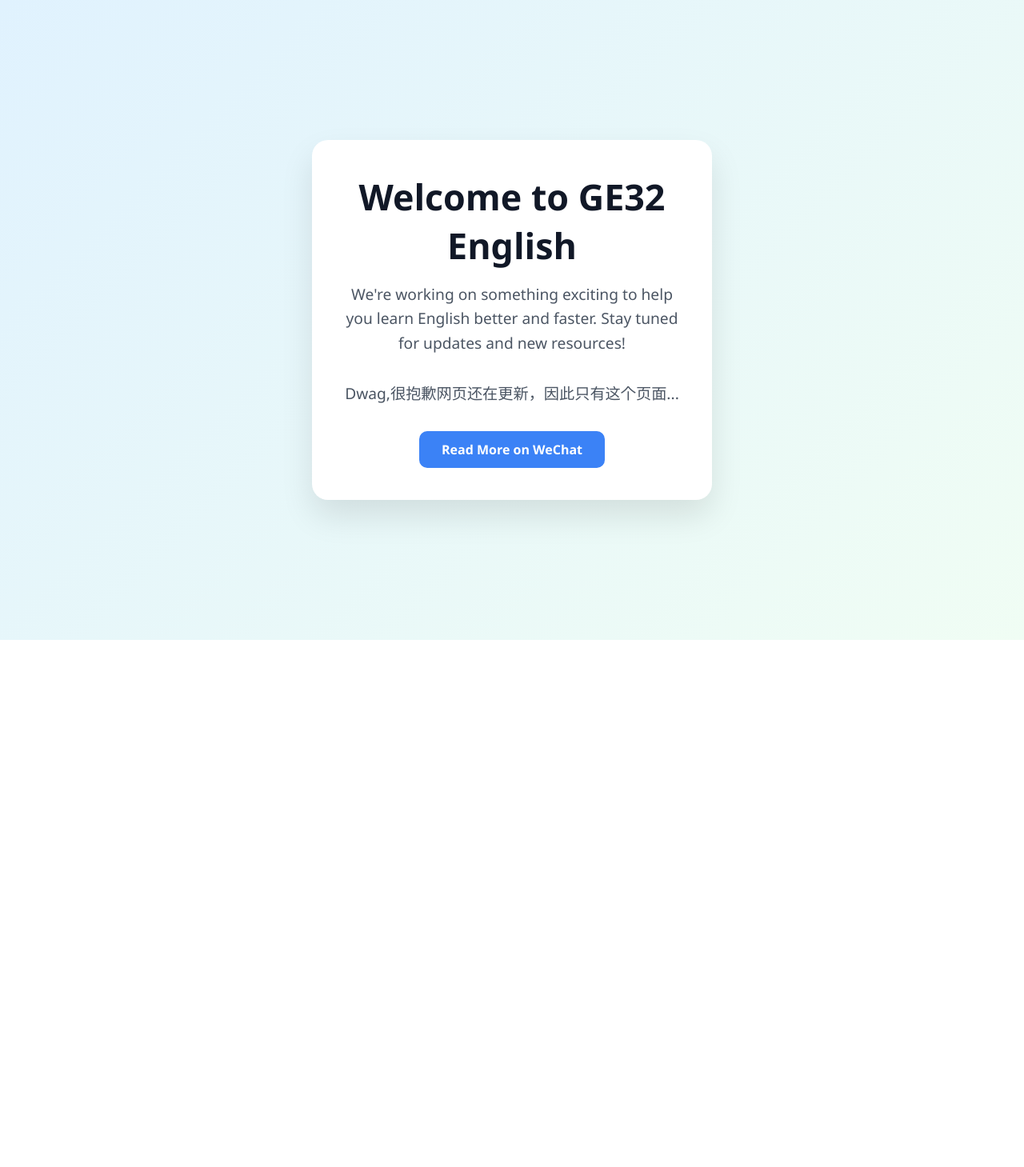
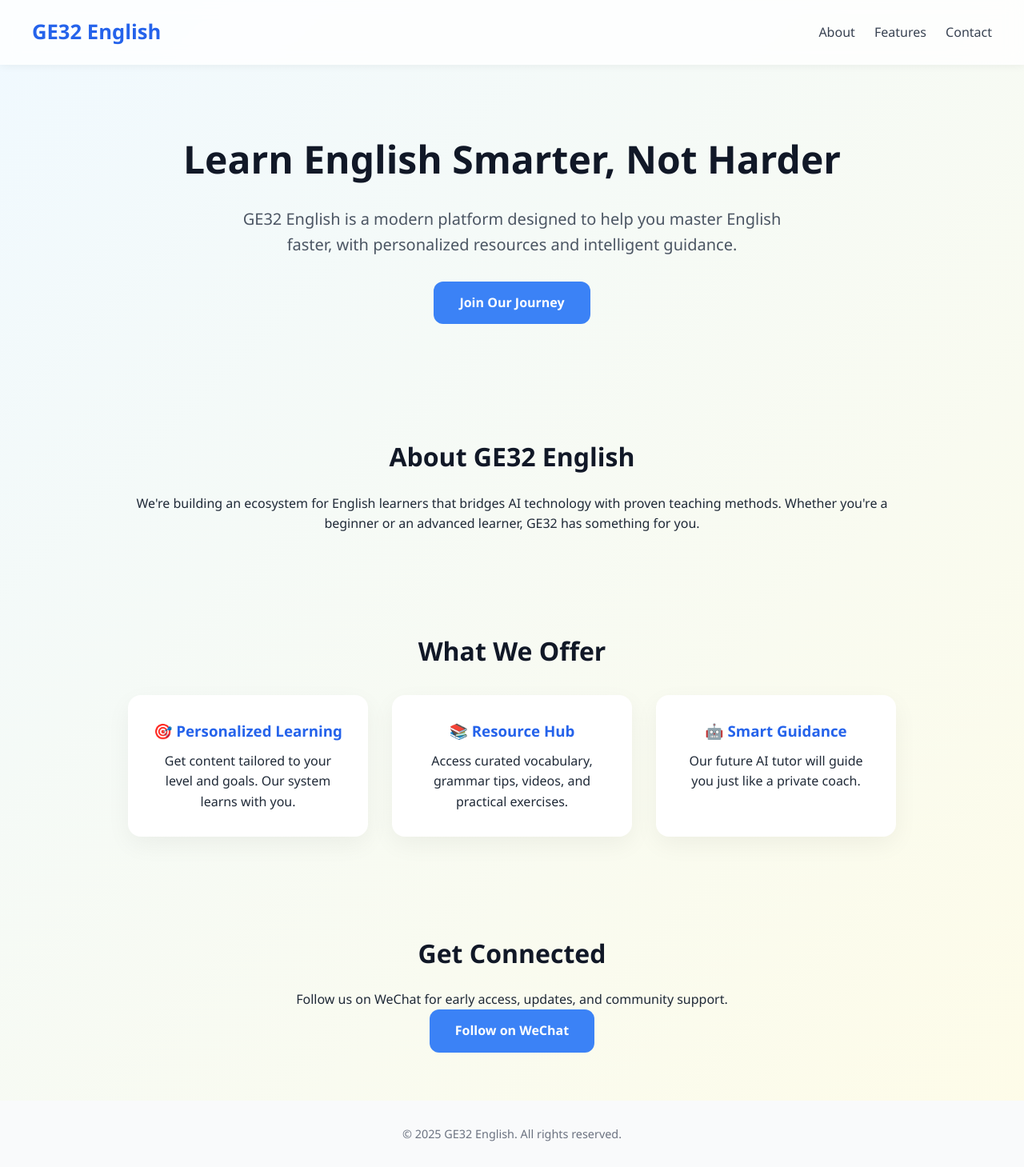
Before and after one commit to No32Ge/no32ge.github-io, a plain HTML site: page index.html in a window 1280 px wide. Shown: the whole page at 80% size. Before the commit the page ends 800 px from the top, so only its background shows below. Drawn offline with Linux system fonts and the light colour scheme.

Commit message:
Update index.html

```diff
--- a/index.html
+++ b/index.html
@@ -3,7 +3,7 @@
 <head>
   <meta charset="UTF-8" />
   <meta name="viewport" content="width=device-width, initial-scale=1" />
-  <title>Welcome to GE32 English</title>
+  <title>GE32 English - Learn Smarter</title>
   <style>
     * {
       margin: 0;
@@ -13,85 +13,174 @@
 
     body {
       font-family: 'Segoe UI', Tahoma, Geneva, Verdana, sans-serif;
-      background: linear-gradient(135deg, #e0f2fe, #f0fdf4);
-      display: flex;
-      align-items: center;
-      justify-content: center;
-      min-height: 100vh;
+      background: linear-gradient(135deg, #f0f9ff, #fefce8);
       color: #1f2937;
+      line-height: 1.6;
     }
 
-    .card {
-      background: white;
-      padding: 40px 30px;
-      border-radius: 20px;
-      box-shadow: 0 20px 40px rgba(0, 0, 0, 0.1);
-      text-align: center;
-      max-width: 500px;
-      animation: fadeInUp 1s ease;
+    header {
+      background-color: #ffffffcc;
+      backdrop-filter: blur(10px);
+      padding: 20px 40px;
+      display: flex;
+      justify-content: space-between;
+      align-items: center;
+      box-shadow: 0 2px 10px rgba(0, 0, 0, 0.05);
+      position: sticky;
+      top: 0;
+      z-index: 10;
     }
 
-    h1 {
-      font-size: 2.8rem;
-      margin-bottom: 1rem;
+    .logo {
+      font-size: 1.6rem;
+      font-weight: 700;
+      color: #2563eb;
+    }
+
+    nav a {
+      margin-left: 20px;
+      text-decoration: none;
+      color: #374151;
+      font-weight: 500;
+      transition: color 0.3s;
+    }
+
+    nav a:hover {
+      color: #2563eb;
+    }
+
+    .hero {
+      text-align: center;
+      padding: 80px 20px;
+    }
+
+    .hero h1 {
+      font-size: 3rem;
+      margin-bottom: 20px;
       color: #111827;
     }
 
-    p {
-      font-size: 1.2rem;
-      margin-bottom: 2rem;
-      line-height: 1.6;
+    .hero p {
+      font-size: 1.25rem;
+      max-width: 700px;
+      margin: 0 auto 30px;
       color: #4b5563;
     }
 
-    a {
+    .btn-primary {
       display: inline-block;
-      padding: 12px 28px;
+      padding: 14px 32px;
       background-color: #3b82f6;
       color: white;
+      border-radius: 12px;
       text-decoration: none;
-      border-radius: 10px;
       font-weight: 600;
-      transition: all 0.3s ease;
+      transition: background-color 0.3s ease, transform 0.2s;
     }
 
-    a:hover {
+    .btn-primary:hover {
       background-color: #2563eb;
-      transform: scale(1.05);
+      transform: translateY(-2px);
     }
 
-    @keyframes fadeInUp {
-      from {
-        opacity: 0;
-        transform: translateY(20px);
-      }
-      to {
-        opacity: 1;
-        transform: translateY(0);
-      }
+    .section {
+      padding: 60px 20px;
+      max-width: 1000px;
+      margin: 0 auto;
+      text-align: center;
+    }
+
+    .section h2 {
+      font-size: 2rem;
+      margin-bottom: 20px;
+      color: #111827;
+    }
+
+    .features {
+      display: grid;
+      grid-template-columns: repeat(auto-fit, minmax(280px, 1fr));
+      gap: 30px;
+      margin-top: 30px;
+    }
+
+    .feature {
+      background: white;
+      padding: 30px;
+      border-radius: 16px;
+      box-shadow: 0 10px 30px rgba(0,0,0,0.05);
+    }
+
+    .feature h3 {
+      margin-bottom: 10px;
+      color: #2563eb;
+    }
+
+    footer {
+      background-color: #f9fafb;
+      padding: 30px 20px;
+      text-align: center;
+      font-size: 0.9rem;
+      color: #6b7280;
     }
 
     @media (max-width: 600px) {
-      .card {
-        padding: 30px 20px;
-      }
-
-      h1 {
+      .hero h1 {
         font-size: 2rem;
       }
 
-      p {
+      .hero p {
         font-size: 1rem;
       }
     }
   </style>
 </head>
 <body>
-  <div class="card">
-    <h1>Welcome to GE32 English</h1>
-    <p>We're working on something exciting to help you learn English better and faster. Stay tuned for updates and new resources!</p>
-    <p>Dwag,很抱歉网页还在更新，因此只有这个页面...</p>
-    <a href="https://mp.weixin.qq.com/s/2fl20AFoDMuyPynDmDnHvg" target="_blank">Read More on WeChat</a>
-  </div>
+  <header>
+    <div class="logo">GE32 English</div>
+    <nav>
+      <a href="#about">About</a>
+      <a href="#features">Features</a>
+      <a href="#contact">Contact</a>
+    </nav>
+  </header>
+
+  <section class="hero">
+    <h1>Learn English Smarter, Not Harder</h1>
+    <p>GE32 English is a modern platform designed to help you master English faster, with personalized resources and intelligent guidance.</p>
+    <a class="btn-primary" href="#contact">Join Our Journey</a>
+  </section>
+
+  <section class="section" id="about">
+    <h2>About GE32 English</h2>
+    <p>We're building an ecosystem for English learners that bridges AI technology with proven teaching methods. Whether you're a beginner or an advanced learner, GE32 has something for you.</p>
+  </section>
+
+  <section class="section" id="features">
+    <h2>What We Offer</h2>
+    <div class="features">
+      <div class="feature">
+        <h3>🎯 Personalized Learning</h3>
+        <p>Get content tailored to your level and goals. Our system learns with you.</p>
+      </div>
+      <div class="feature">
+        <h3>📚 Resource Hub</h3>
+        <p>Access curated vocabulary, grammar tips, videos, and practical exercises.</p>
+      </div>
+      <div class="feature">
+        <h3>🤖 Smart Guidance</h3>
+        <p>Our future AI tutor will guide you just like a private coach.</p>
+      </div>
+    </div>
+  </section>
+
+  <section class="section" id="contact">
+    <h2>Get Connected</h2>
+    <p>Follow us on WeChat for early access, updates, and community support.</p>
+    <a class="btn-primary" href="https://mp.weixin.qq.com/s/2fl20AFoDMuyPynDmDnHvg" target="_blank">Follow on WeChat</a>
+  </section>
+
+  <footer>
+    &copy; 2025 GE32 English. All rights reserved.
+  </footer>
 </body>
 </html>
```
